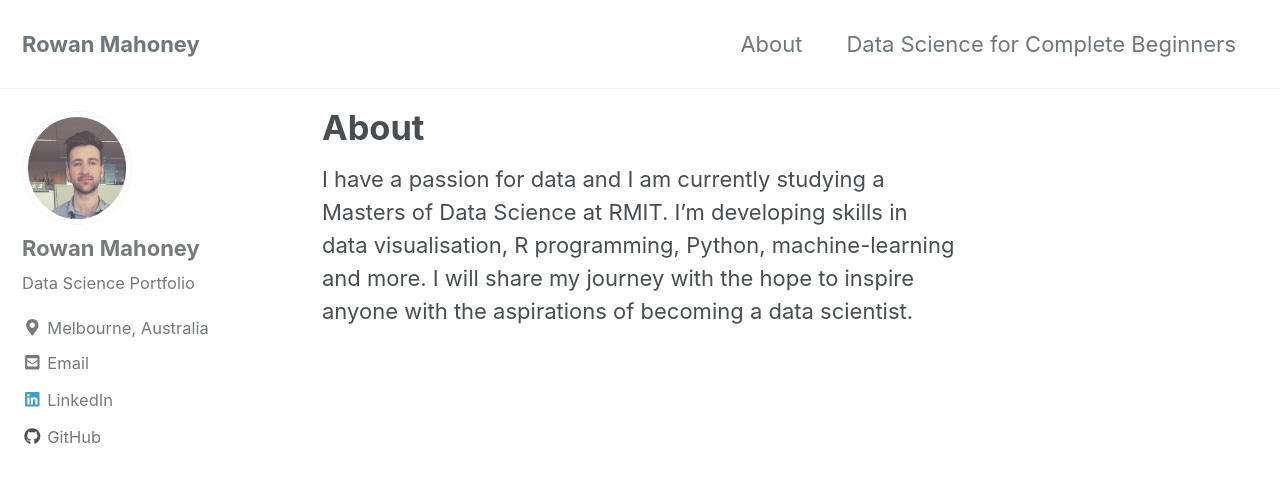
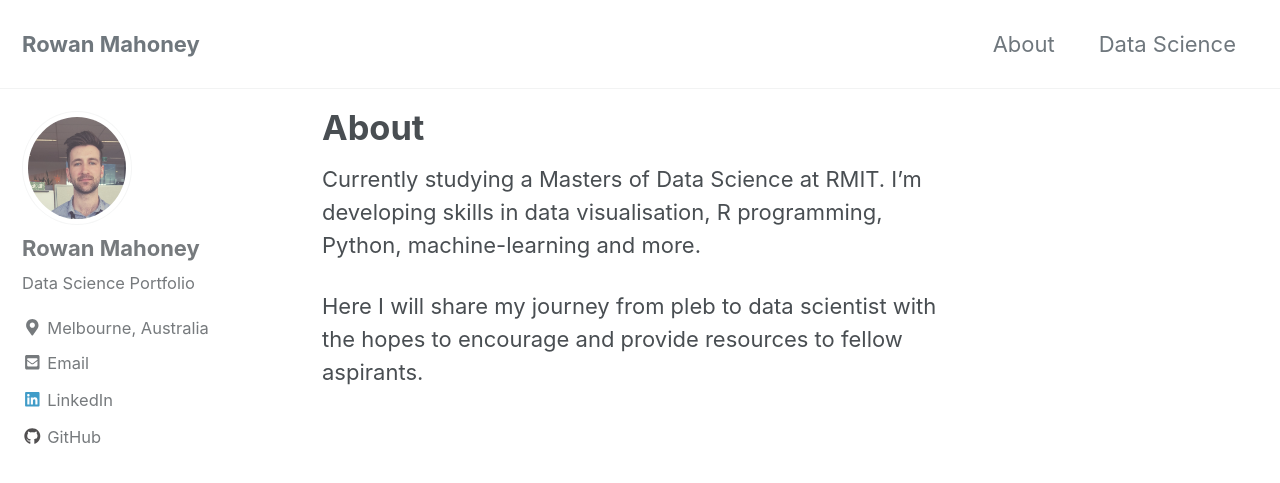
Before and after one commit to bayesway/bayesway.github.io, a Jekyll site: the page built from _pages/about.md, in a window 1280 px wide and 900 px high. Shown: the top 483 px of the window. Built offline with Jekyll 4.4.1, drawn with Linux system fonts in a browser that asks for light colours; cached includes are drawn as plain includes; nearby versions of some CDN libraries.

Commit message:
changed about page and more

```diff
--- a/_data/navigation.yml
+++ b/_data/navigation.yml
@@ -2,7 +2,7 @@
 main:
   - title: "About"
     url: /about/
-  - title: "Data Science for Complete Beginners"
+  - title: "Data Science"
     url: /data-science/
   # - title: "About"
   #   url: https://mmistakes.github.io/minimal-mistakes/about/
--- a/_pages/about.md
+++ b/_pages/about.md
@@ -4,6 +4,7 @@ permalink: /about/
 header:
 ---
 
-I have a passion for data and I am currently studying a Masters of Data Science at RMIT.
+Currently studying a Masters of Data Science at RMIT.
 I'm developing skills in data visualisation, R programming, Python, machine-learning and more.
-I will share my journey with the hope to inspire anyone with the aspirations of becoming a data scientist.
+
+Here I will share my journey from pleb to data scientist with the hopes to encourage and provide resources to fellow aspirants.
```
